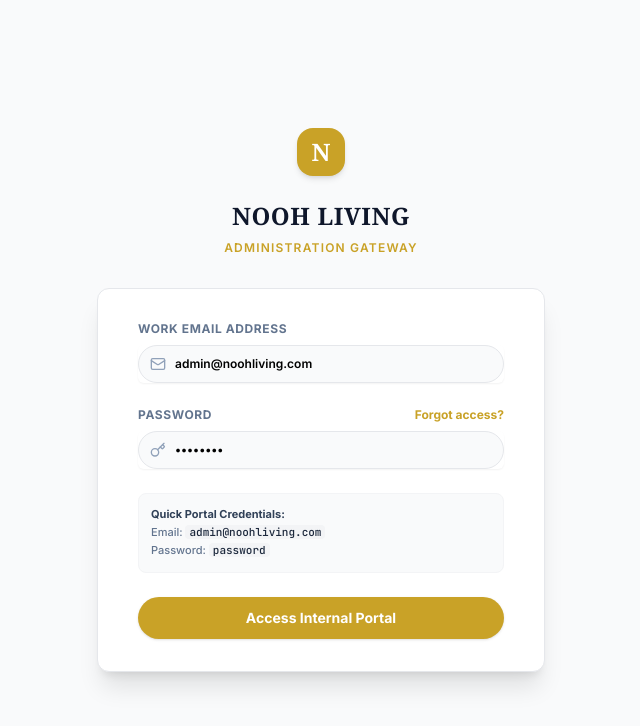
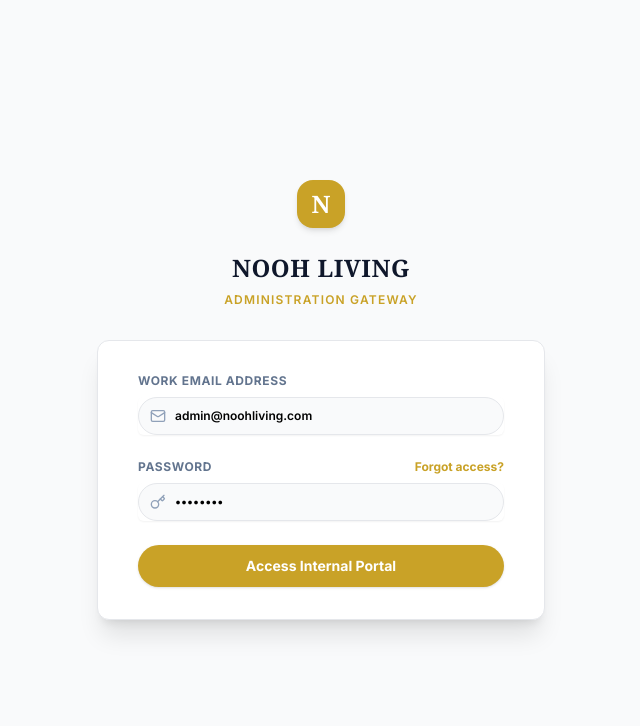
Before and after one commit to Anjali-Gupta-tech/Nooh-Portal, a React (Vite) app: page /#/login in a window 1280 px wide. Shown: the top 726 px of the page, without its empty margins (319-959 px from the left). Built offline with nearby package versions, Linux system fonts and the light colour scheme.

Commit message:
fix login

```diff
--- a/src/pages/Login.jsx
+++ b/src/pages/Login.jsx
@@ -115,14 +115,7 @@ export function Login() {
               )}
             </div>
 
-            {/* Hint Notice */}
-            <div className="p-3 bg-gray-50 border border-gray-100 rounded-lg text-slate-500 text-[11px] font-medium leading-relaxed">
-              <span className="font-bold text-slate-700">Quick Portal Credentials:</span>
-              <br />
-              Email: <code className="font-mono text-slate-800 bg-gray-100 px-1 rounded">admin@noohliving.com</code>
-              <br />
-              Password: <code className="font-mono text-slate-800 bg-gray-100 px-1 rounded">password</code>
-            </div>
+
 
             {/* Submit Button */}
             <div>
```
